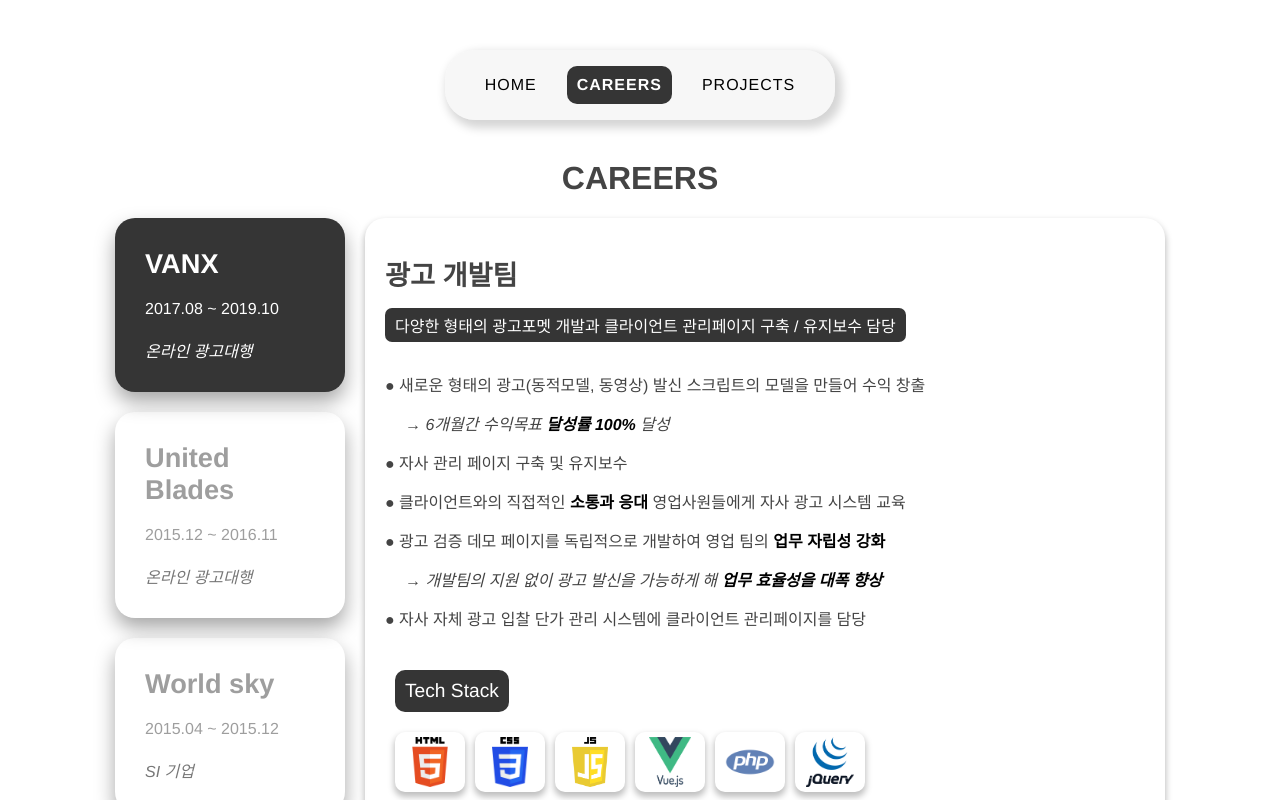
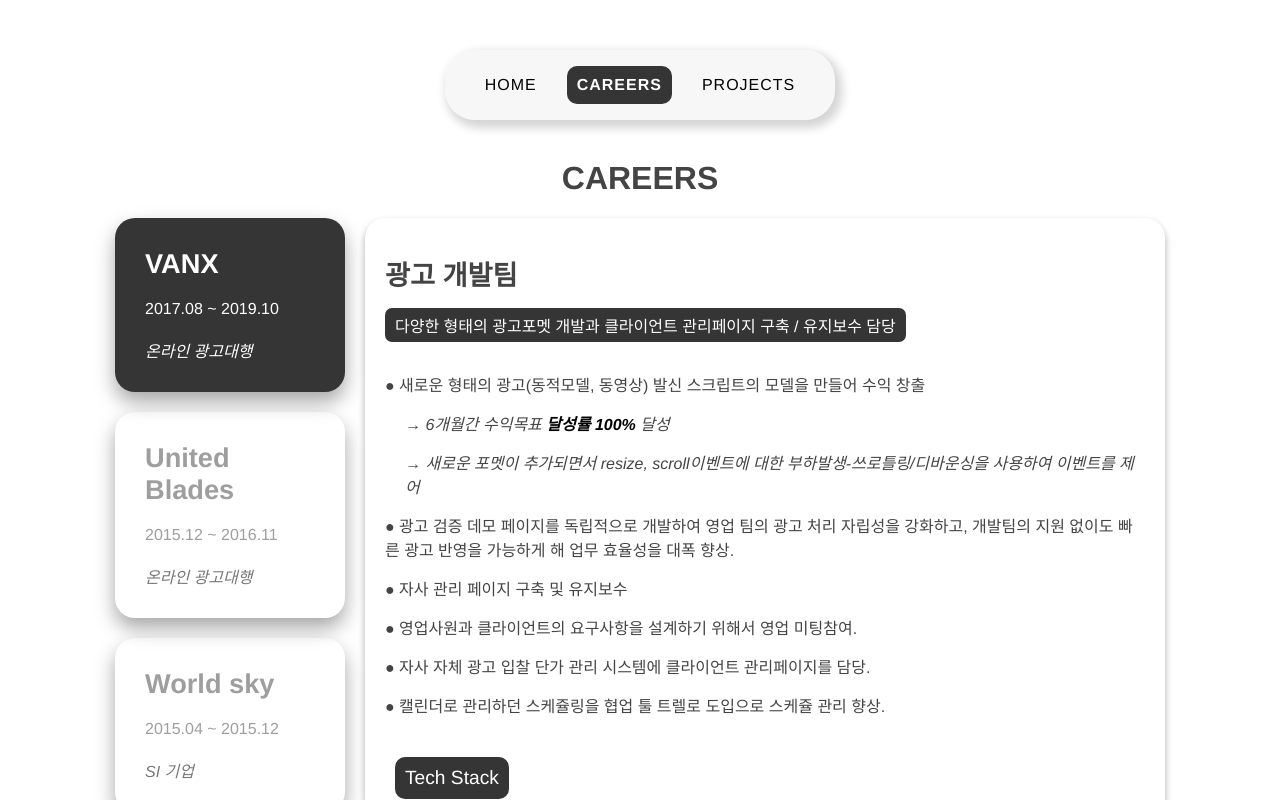
Before and after one commit to hyubbb/portfolio, a React app: page /careers in a window 1280 px wide. Shown: the top 800 px of the page. Built offline with nearby package versions, Linux system fonts and the light colour scheme; the HTML template or start-up script is replaced by a standard one; a web font is replaced by a local one.

Commit message:
aws delete

```diff
--- a/src/components/page/Careers/company-detail/Ub.js
+++ b/src/components/page/Careers/company-detail/Ub.js
@@ -58,6 +58,10 @@ export const Ub = () => {
           클라이언트의 요구사항에 맞춰 광고 포멧 제작 및 미팅참여
         </Sub__MainText>
         <Sub__MainText>클라이언트 관리 페이지 제작 및 보수</Sub__MainText>
+        <Sub__SubText>
+          → 광고 수익 페이지를 기존 표 형태에서 차트 형태로 변경 - 사용자 만족도
+          향상
+        </Sub__SubText>
       </SectionText>
       <Box>
         <span>Tech Stack</span>
--- a/src/components/page/Careers/company-detail/Vanx.js
+++ b/src/components/page/Careers/company-detail/Vanx.js
@@ -52,21 +52,24 @@ export const Vanx = () => {
         <Sub__SubText>
           6개월간 수익목표 <strong>달성률 100%</strong> 달성
         </Sub__SubText>
+        <Sub__SubText>
+          새로운 포멧이 추가되면서 resize, scroll이벤트에 대한
+          부하발생-쓰로틀링/디바운싱을 사용하여 이벤트를 제어
+        </Sub__SubText>
+        <Sub__MainText>
+          광고 검증 데모 페이지를 독립적으로 개발하여 영업 팀의 광고 처리
+          자립성을 강화하고, 개발팀의 지원 없이도 빠른 광고 반영을 가능하게 해
+          업무 효율성을 대폭 향상.
+        </Sub__MainText>
         <Sub__MainText>자사 관리 페이지 구축 및 유지보수</Sub__MainText>
         <Sub__MainText>
-          클라이언트와의 직접적인 <strong>소통과 응대</strong> 영업사원들에게
-          자사 광고 시스템 교육
+          영업사원과 클라이언트의 요구사항을 설계하기 위해서 영업 미팅참여.
         </Sub__MainText>
         <Sub__MainText>
-          광고 검증 데모 페이지를 독립적으로 개발하여 영업 팀의{" "}
-          <strong>업무 자립성 강화</strong>
+          자사 자체 광고 입찰 단가 관리 시스템에 클라이언트 관리페이지를 담당.
         </Sub__MainText>
-        <Sub__SubText>
-          개발팀의 지원 없이 광고 발신을 가능하게 해{" "}
-          <strong>업무 효율성을 대폭 향상</strong>
-        </Sub__SubText>
         <Sub__MainText>
-          자사 자체 광고 입찰 단가 관리 시스템에 클라이언트 관리페이지를 담당
+          캘린더로 관리하던 스케쥴링을 협업 툴 트렐로 도입으로 스케쥴 관리 향상.
         </Sub__MainText>
       </SectionText>
       <Box>
--- a/src/components/page/Projects/projText.js
+++ b/src/components/page/Projects/projText.js
@@ -14,7 +14,7 @@ const projects1 = [
     type: "mini",
     img: { portfolio },
     color: "#d03ed0",
-    siteUrl: "http://3.128.178.255:3001/",
+    siteUrl: "https://portfoliohyub.netlify.app/",
     gitUrl: "https://github.com/hyubbb/portfolio",
   },
   {
@@ -24,7 +24,7 @@ const projects1 = [
     type: "mini",
     img: { noteApp },
     color: "#55c9ff",
-    siteUrl: "http://3.128.178.255:3100/",
+    // siteUrl: "http://3.128.178.255:3100/",
     gitUrl: "https://github.com/hyubbb/react-note-recoil-app",
   },
   {
@@ -52,7 +52,7 @@ const projects1 = [
     type: "mini",
     img: { boardApp },
     color: "#ffc253",
-    siteUrl: "http://3.128.178.255:3000/",
+    // siteUrl: "http://3.128.178.255:3000/",
     gitUrl: "https://github.com/hyubbb/react-board-app",
   },
 ];
```
